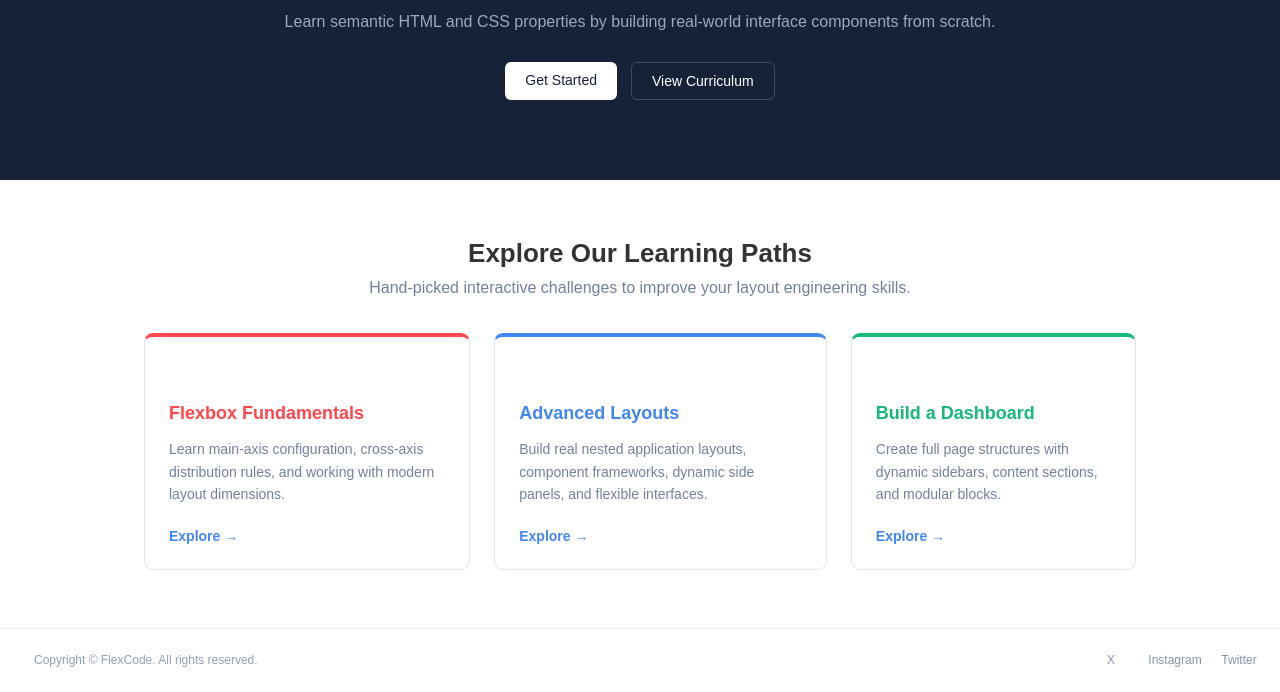
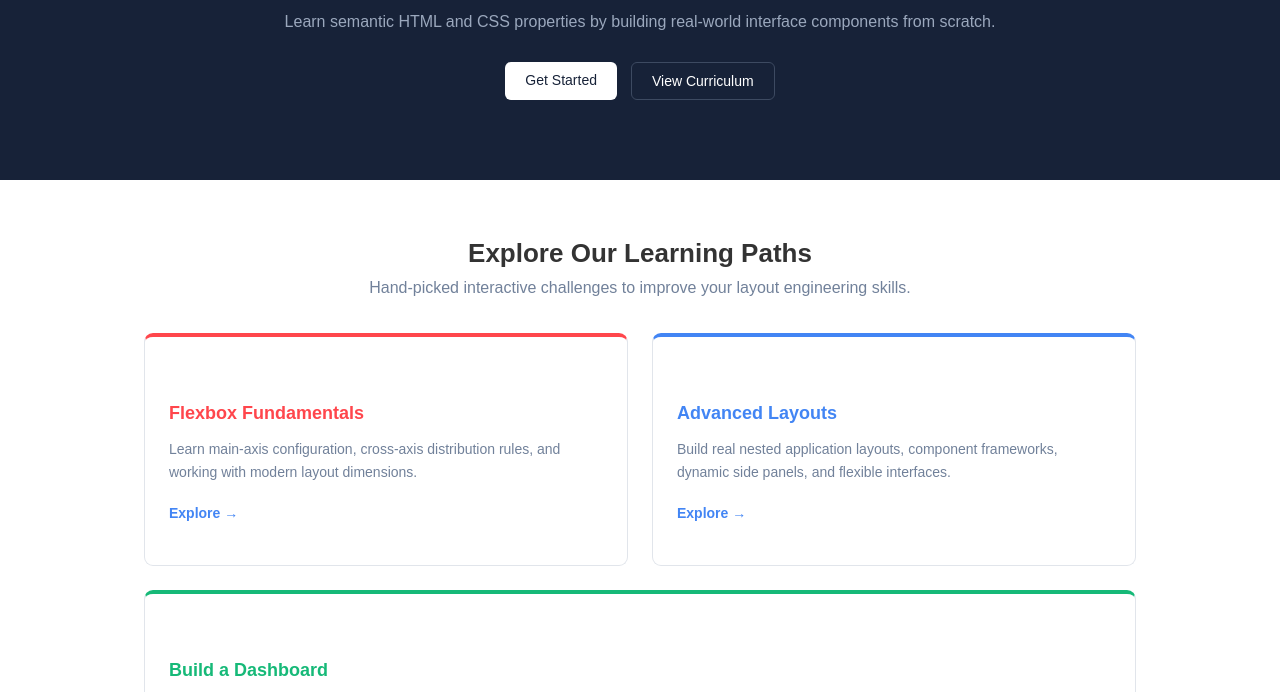
Before and after one commit to bogdan892/flexbox, a plain HTML site: page index.html in a window 1280 px wide. Shown: the part 253-945 px from the top of the page. Drawn offline with Linux system fonts and the light colour scheme.

Commit message:
add wrapping for central three sections

```diff
--- a/style.css
+++ b/style.css
@@ -156,10 +156,10 @@ header {
 .flex-box {
   display: flex;
   justify-content: space-between;
+  flex-wrap: wrap;
   gap: 24px;
   max-width: 80%;
   margin: 0 auto;
-  min-height: 70%;
 }
 
 .item {
@@ -168,6 +168,10 @@ header {
   border: 1px solid #e1e5eb;
   border-radius: 9px;
   border-top: 4px solid;
+  flex: 1;
+  min-height: 180px;
+  min-width: 330px;
+  /* box-sizing: border-box; */
 }
 
 .item-red {
```
